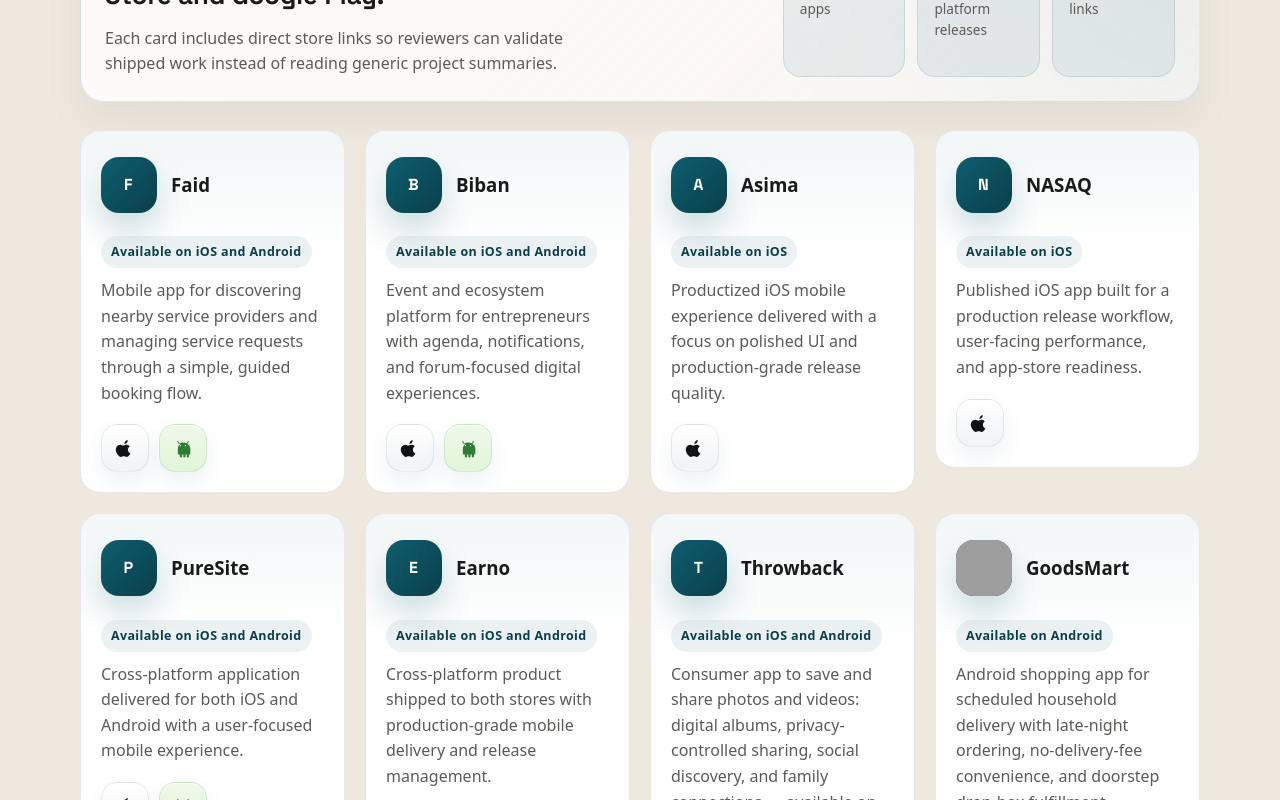
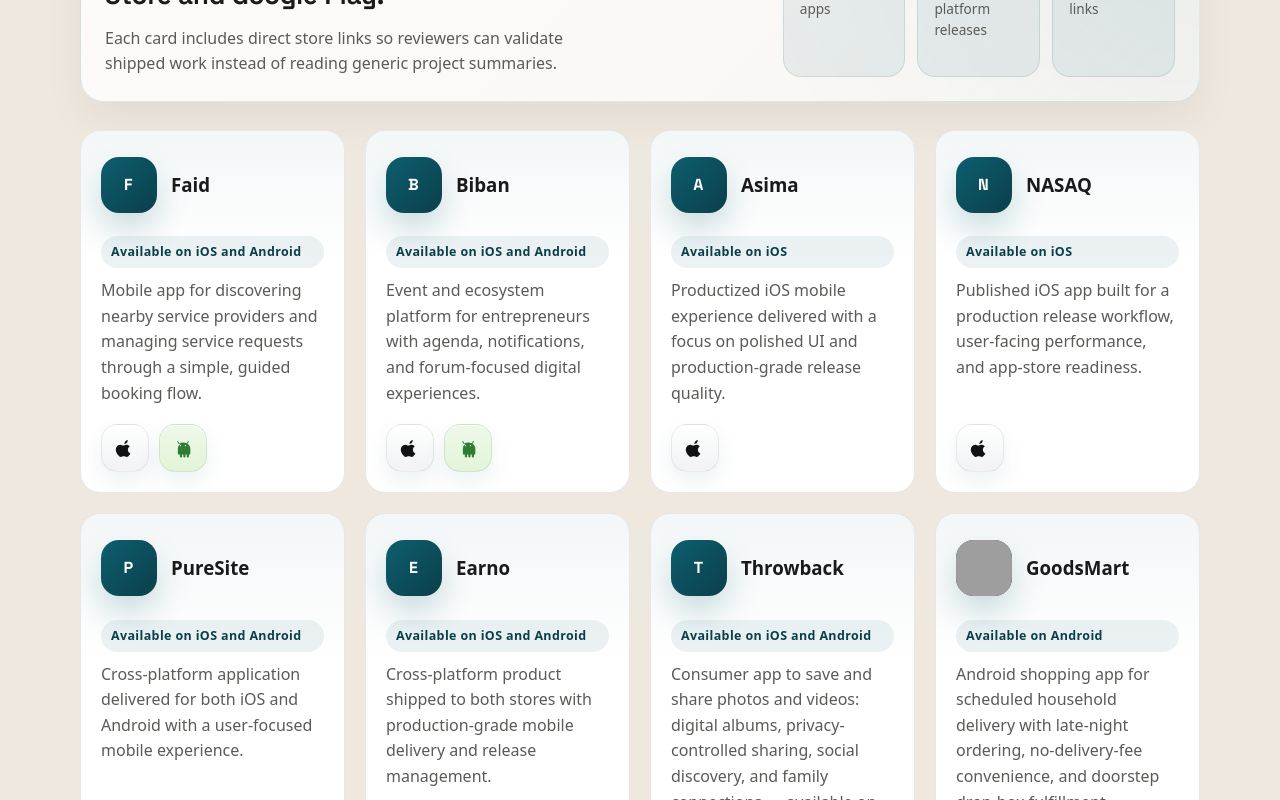
Before and after one commit to ahmednabilkamal/my-portfolio, a React (Vite) app: page / in a window 1280 px wide. Shown: the part 2100-2900 px from the top of the page. Built offline with nearby package versions, Linux system fonts and the light colour scheme; grey boxes are pictures that could not be loaded; a web font is replaced by a local one.

Commit message:
Handle my projects height

```diff
--- a/src/App.tsx
+++ b/src/App.tsx
@@ -270,7 +270,7 @@ export default function App() {
                         <h3>{project.name}</h3>
                       </div>
                     </div>
-                    <div>
+                    <div className="project-card-body">
                       <p className="project-availability">{getProjectAvailability(project.storeLinks)}</p>
                       <p className="description">{project.description}</p>
                     </div>
--- a/src/styles/global.css
+++ b/src/styles/global.css
@@ -251,6 +251,20 @@ a {
   display: grid;
   gap: 20px;
   grid-template-columns: repeat(auto-fit, minmax(240px, 1fr));
+  align-items: stretch;
+}
+
+/* Stretch Reveal wrappers so every card fills the grid row height */
+.projects-grid > * {
+  display: flex;
+  flex-direction: column;
+  min-height: 0;
+}
+
+.projects-grid > * > .project-card {
+  flex: 1;
+  width: 100%;
+  min-height: 0;
 }
 
 .projects-overview {
@@ -323,7 +337,7 @@ a {
   display: flex;
   flex-direction: column;
   gap: 18px;
-  min-height: 220px;
+  height: 100%;
   position: relative;
   overflow: hidden;
   transition: transform 0.25s ease, box-shadow 0.25s ease, border-color 0.25s ease;
@@ -347,8 +361,16 @@ a {
   display: flex;
   align-items: center;
   gap: 14px;
+  flex-shrink: 0;
   position: relative;
   z-index: 1;
+}
+
+.project-card-body {
+  flex: 1 1 auto;
+  min-height: 0;
+  display: flex;
+  flex-direction: column;
 }
 
 .project-logo {
@@ -400,6 +422,7 @@ a {
   display: flex;
   gap: 10px;
   flex-wrap: wrap;
+  flex-shrink: 0;
   position: relative;
   z-index: 1;
 }
```
